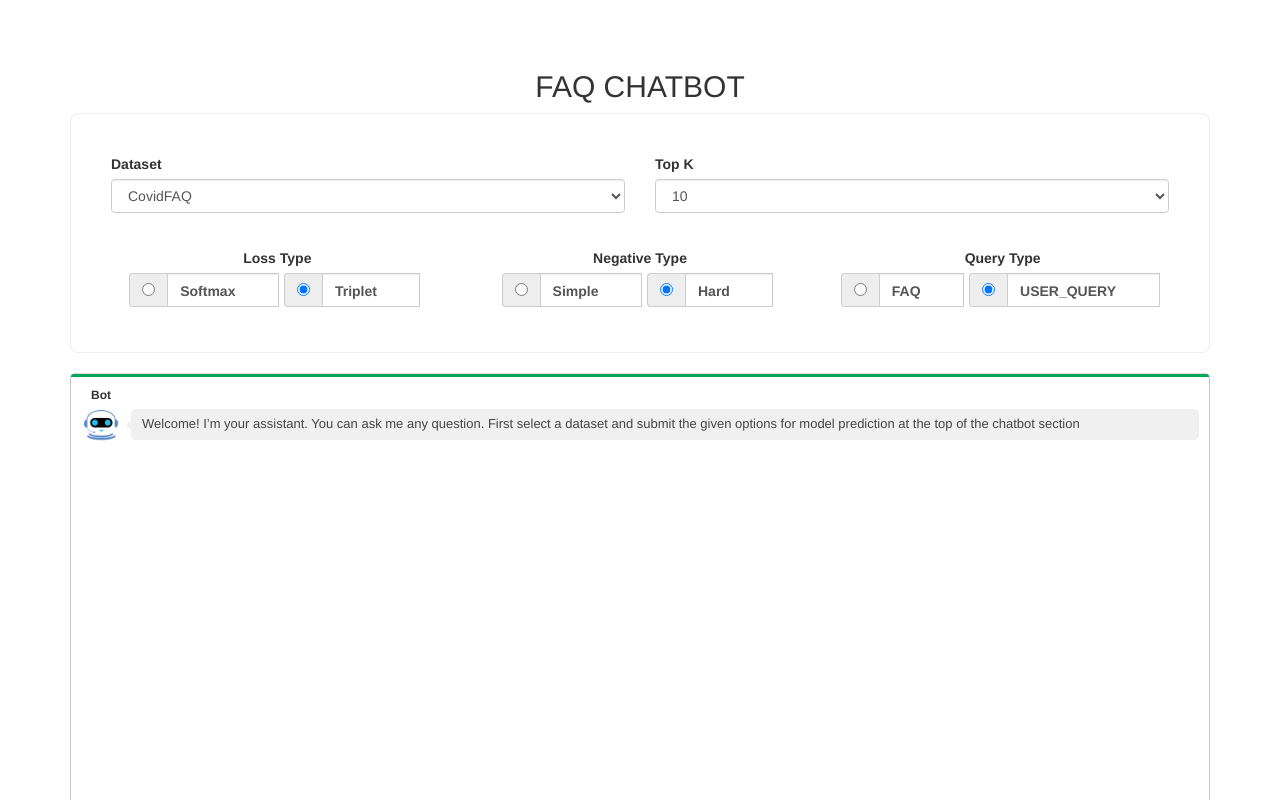
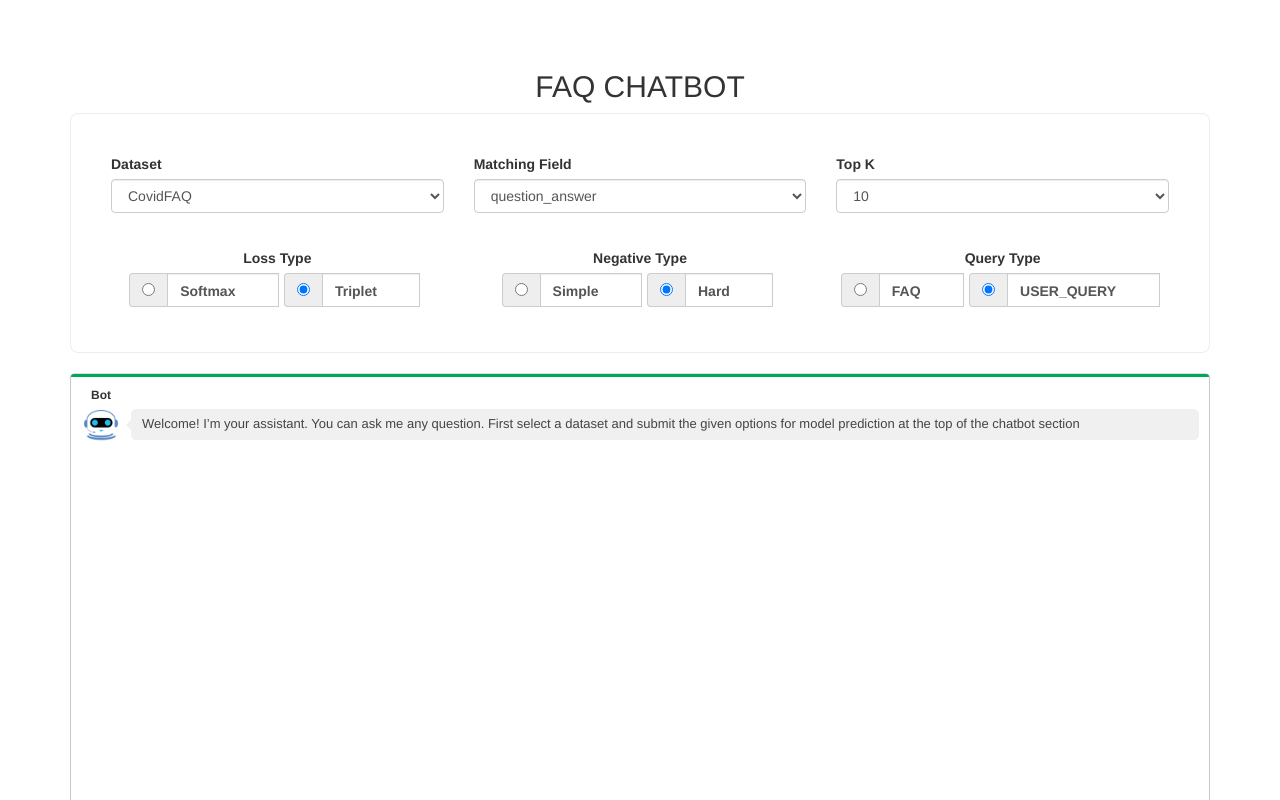
Before and after one commit to ML-Recipes/FAQ-Chatbot, an Angular app in the folder front-end/chatbot/: page / in a window 1280 px wide. Shown: the top 800 px of the page. Built offline with nearby package versions, Linux system fonts and the light colour scheme.

Commit message:
Add Elasticsearch match field dropdown selection

```diff
--- a/front-end/chatbot/src/app/components/chatbot/chatbot.component.html
+++ b/front-end/chatbot/src/app/components/chatbot/chatbot.component.html
@@ -9,7 +9,7 @@
 <div class="menu">
     <div class="row" style="margin-bottom: 20px;">
         <!-- DROPDOWN SELECTION DATASET -->
-        <div class="col-xl-6 col-lg-6 col-md-12 col-sm-12 col-12">
+        <div class="col-xl-4 col-lg-4 col-md-12 col-sm-12 col-12">
             <div class="form-group">
                 <label class="control-label required" for="select">Dataset</label>
                 <div class="select">
@@ -22,8 +22,22 @@
             </div>
         </div>
 
+        <!-- DROPDOWN SELECTION ELASTICSEARCH FIELD-->
+        <div class="col-xl-4 col-lg-4 col-md-12 col-sm-12 col-12">
+            <div class="form-group">
+                <label class="control-label required" for="select">Matching Field</label>
+                <div class="select">
+                    <select id="select" class="form-control" name="field" [(ngModel)]="field">
+                        <option *ngFor="let field of fields" [value]="field">
+                            {{field}}
+                        </option>
+                    </select>
+                </div>
+            </div>
+        </div>
+
         <!-- DROPDOWN SELECTION TOP K -->
-        <div class="col-xl-6 col-lg-6 col-md-12 col-sm-12 col-12">
+        <div class="col-xl-4 col-lg-4 col-md-12 col-sm-12 col-12">
             <div class="form-group">
                 <label class="control-label required" for="select">Top K</label>
                 <div class="select">
--- a/front-end/chatbot/src/app/components/chatbot/chatbot.component.ts
+++ b/front-end/chatbot/src/app/components/chatbot/chatbot.component.ts
@@ -20,6 +20,7 @@ export class ChatbotComponent implements OnInit {
   loss_type: string = "";
   neg_type: string = "";
   query_type: string = "";
+  field: string = "";
   top_k: number = 0;
 
   conversation = new Subject<Chat[]>();
@@ -29,6 +30,7 @@ export class ChatbotComponent implements OnInit {
   neg_types = ['Simple', 'Hard'];
   loss_types = ['Softmax', 'Triplet'];
   query_types = ['FAQ', 'USER_QUERY'];
+  fields = ['question', 'answer', 'question_answer']
   datasets: any[] = ['CovidFAQ', 'FAQIR', 'StackFAQ'];
   top_k_options: any[] = [10, 20, 30, 40, 50, 60, 70, 80, 90, 100];
 
@@ -42,6 +44,7 @@ export class ChatbotComponent implements OnInit {
     this.neg_type = "Hard";
     this.query_type = "USER_QUERY";
     this.dataset = "CovidFAQ";
+    this.field = "question_answer"
 
     // Display default welcome message in chat section
     let userMessage_default = { message: '', isMe: false, type: '' }
@@ -76,6 +79,7 @@ export class ChatbotComponent implements OnInit {
 
     let params = {
       "top_k": this.top_k,
+      "field": this.field,
       "query_string": this.message,
       "loss_type": this.loss_type,
       "neg_type": this.neg_type,
```
